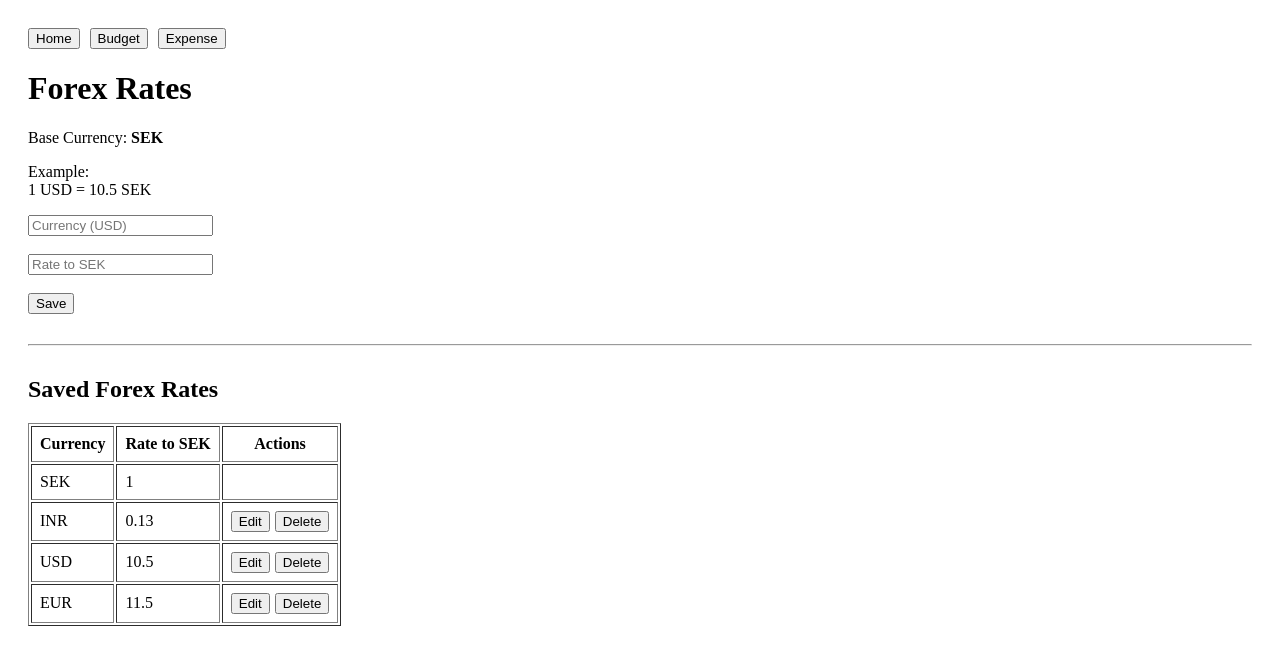
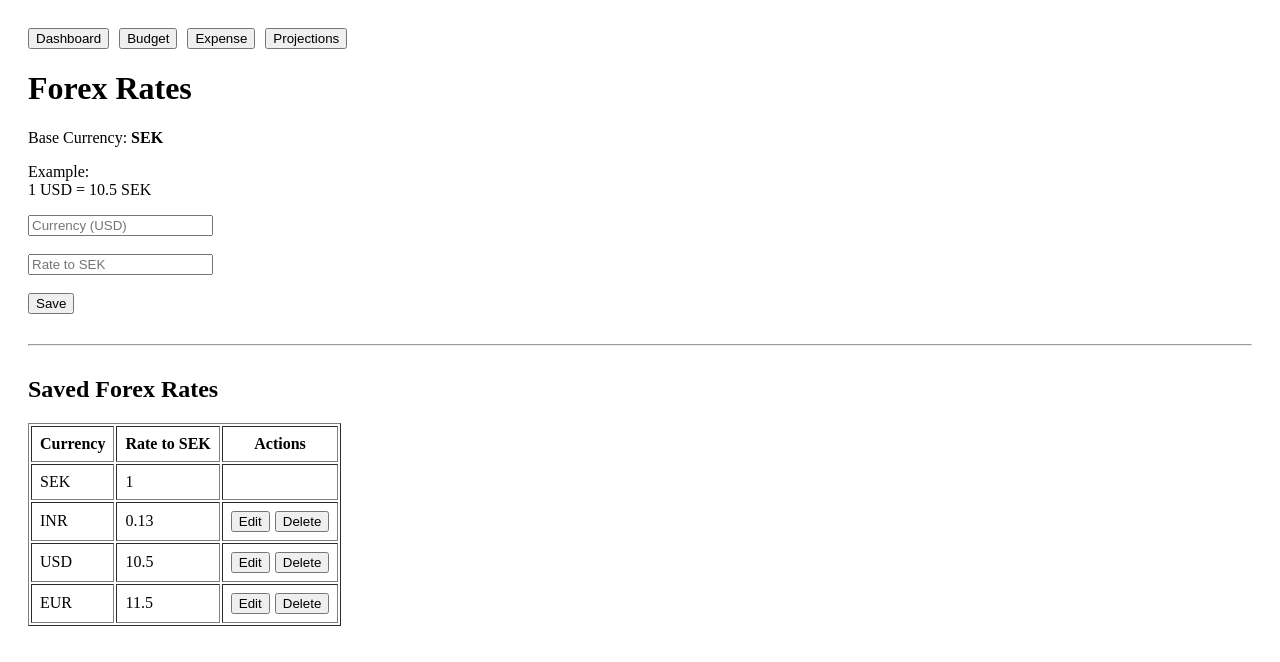
Before and after one commit to pinaki-GH/budget-tracker, a Next.js app: page /forex-rates in a window 1280 px wide. Shown: the top 662 px of the page. Built offline with nearby package versions, Linux system fonts and the light colour scheme.

Commit message:
Update page.js

```diff
--- a/app/forex-rates/page.js
+++ b/app/forex-rates/page.js
@@ -99,7 +99,7 @@ export default function ForexRates() {
       <div style={{ marginBottom: 20 }}>
 
         <Link href="/">
-          <button>Home</button>
+          <button>Dashboard</button>
         </Link>
 
         <Link href="/add-budget" style={{ marginLeft: 10 }}>
@@ -109,6 +109,11 @@ export default function ForexRates() {
         <Link href="/add-expense" style={{ marginLeft: 10 }}>
           <button>Expense</button>
         </Link>
+
+        <Link href="/projections" style={{ marginLeft: 10 }}>
+          <button>Projections</button>
+        </Link>
+
       </div>
 
       <h1>Forex Rates</h1>
```
